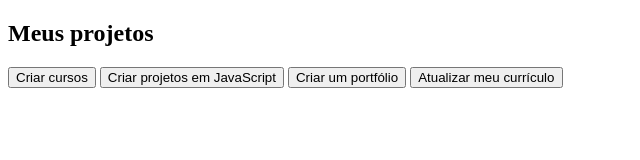
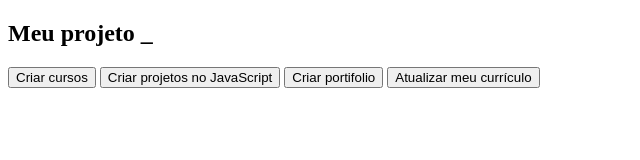
Before and after one commit to anavaleriano/3f_2024, a plain HTML site: page index.html in a window 1280 px wide. Shown: the whole page, without its empty margins (0-640 px from the left). Drawn offline with Linux system fonts and the light colour scheme.

Commit message:
Update index.html

```diff
--- a/index.html
+++ b/index.html
@@ -4,16 +4,20 @@
     <meta charset="UTF-8">
     <meta http-equiv="X-UA-Compatible" content="IE=edge">
     <meta name="viewport" content="width=device-width, initial-scale=1.0">
-    <title>Meus projetor para o ano</title>
+    <link rel="stylesheet" href="style.css">
+    <title>Projeto - Larissa</title>
 </head>
 <body>
-    <section class="conteudo-principal"></section>
-    <h2 class="titulo-principal">Meus projetos </h2>
-    <div class="botoes">
-        <button class="botao"> Criar cursos </button>
-        <button class="botao"> Criar projetos em JavaScript</button>
-        <button class="botao"> Criar um portfólio </button>
-        <button class="botao"> Atualizar meu currículo </button>
-    </div>
+    <section class="conteudoprin-principal">
+        <h2 class="titulo">
+            Meu projeto <span>_</span>
+        </h2>
+        <div class="botoes">
+            <button class="botao1">Criar cursos</button>
+            <button class="botao2">Criar projetos no JavaScript</button>
+            <button class="botao3">Criar portifolio</button>
+            <button class="botao4">Atualizar meu currículo</button>
+        </div>
+    </section>
 </body>
 </html>
```
